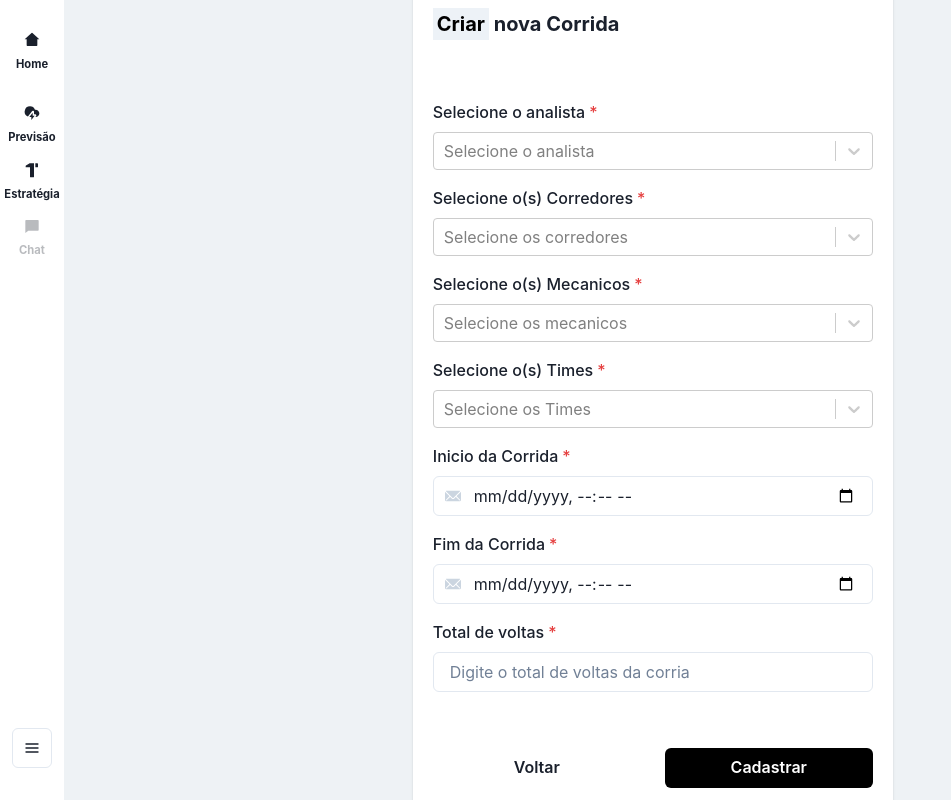
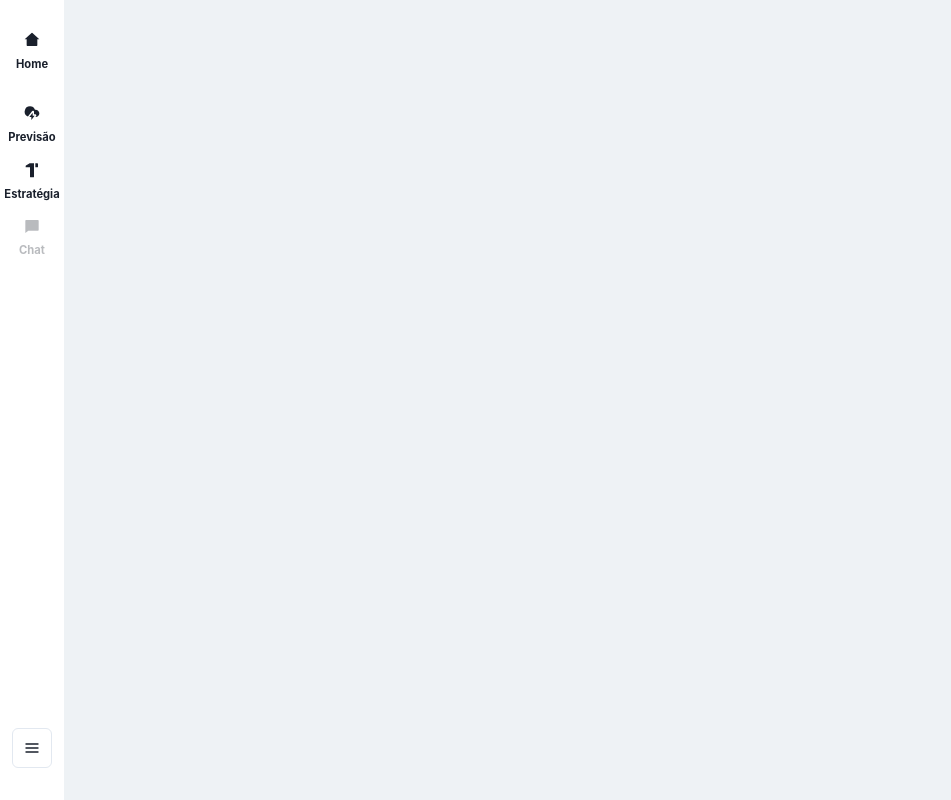
Before and after one commit to ICEI-PUC-Minas-PPLES-TI/plf-es-2023-1-ti5-5104100-race-engineering, a Next.js app in the folder codigo/web/race-engineering/: page /create-race in a window 1280 px wide. Shown: the whole page, without its empty margins (0-951 px from the left). Built offline with nearby package versions, Linux system fonts and the light colour scheme; no server answers.

Commit message:
feat: test deploy

```diff
--- a/codigo/web/race-engineering/src/pages/create-race/index.tsx
+++ b/codigo/web/race-engineering/src/pages/create-race/index.tsx
@@ -169,7 +169,7 @@ const RegisterPage = () => {
           onSubmit={onSubmit}
           isRequired
         >
-          <Card>
+          {/* <Card>
             <CardHeader>
               <Heading as="h2" size="md">
                 <Highlight
@@ -182,7 +182,7 @@ const RegisterPage = () => {
             </CardHeader>
 
             <CardBody>
-              {/* <Box w="100%" marginY="4">
+              <Box w="100%" marginY="4">
                 <FormLabel>Nome da corrida</FormLabel>
                 <InputGroup>
                   <Input
@@ -207,7 +207,7 @@ const RegisterPage = () => {
                   value={selectedCircuit}
                   placeholder="Selecione o circuito"
                 />
-              </Box> */}
+              </Box>
 
               <Box w="100%" marginTop="4">
                 <FormLabel>Selecione o analista</FormLabel>
@@ -346,7 +346,7 @@ const RegisterPage = () => {
                 Cadastrar
               </Button>
             </CardFooter>
-          </Card>
+          </Card> */}
         </FormControl>
       </Box>
     </Box>
```
